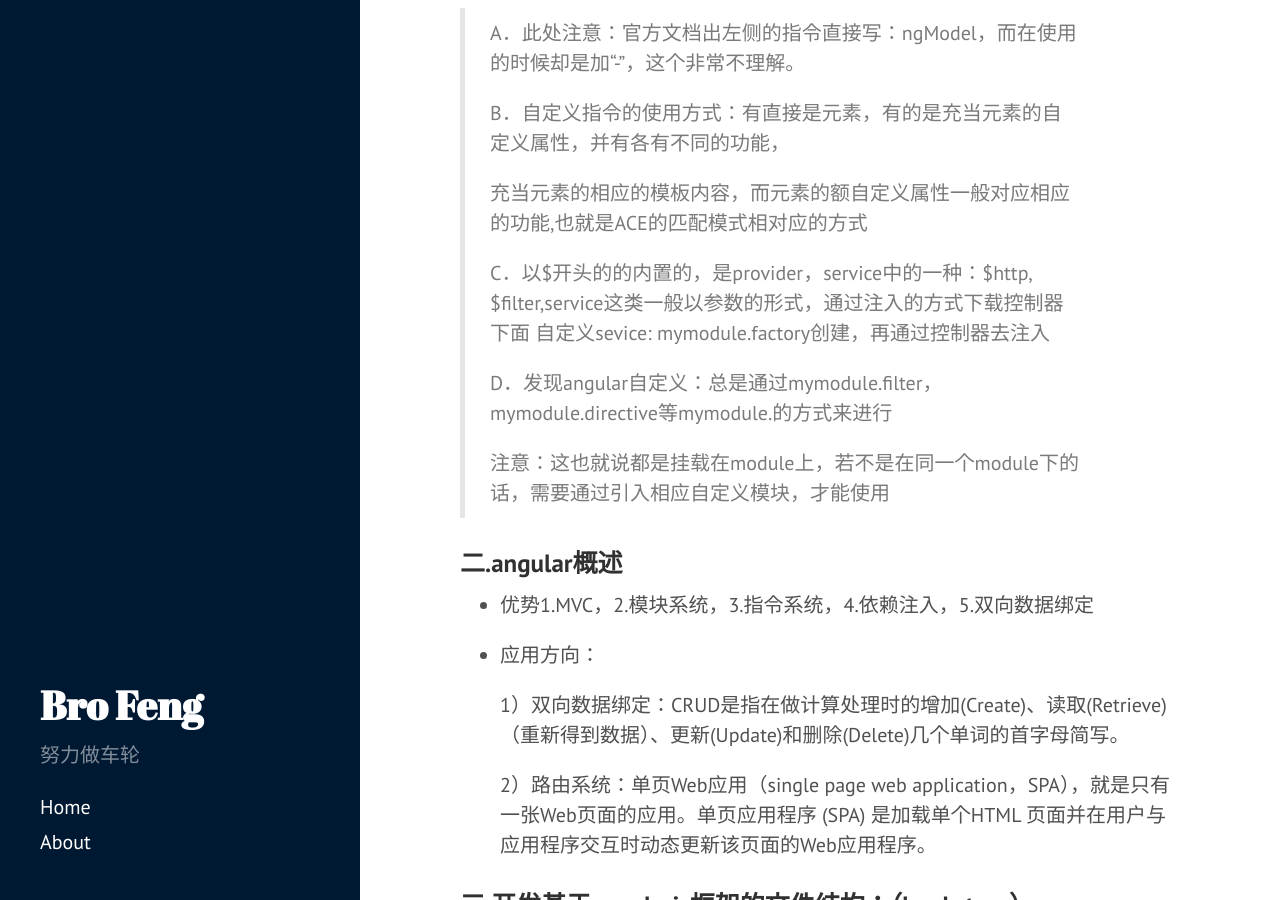
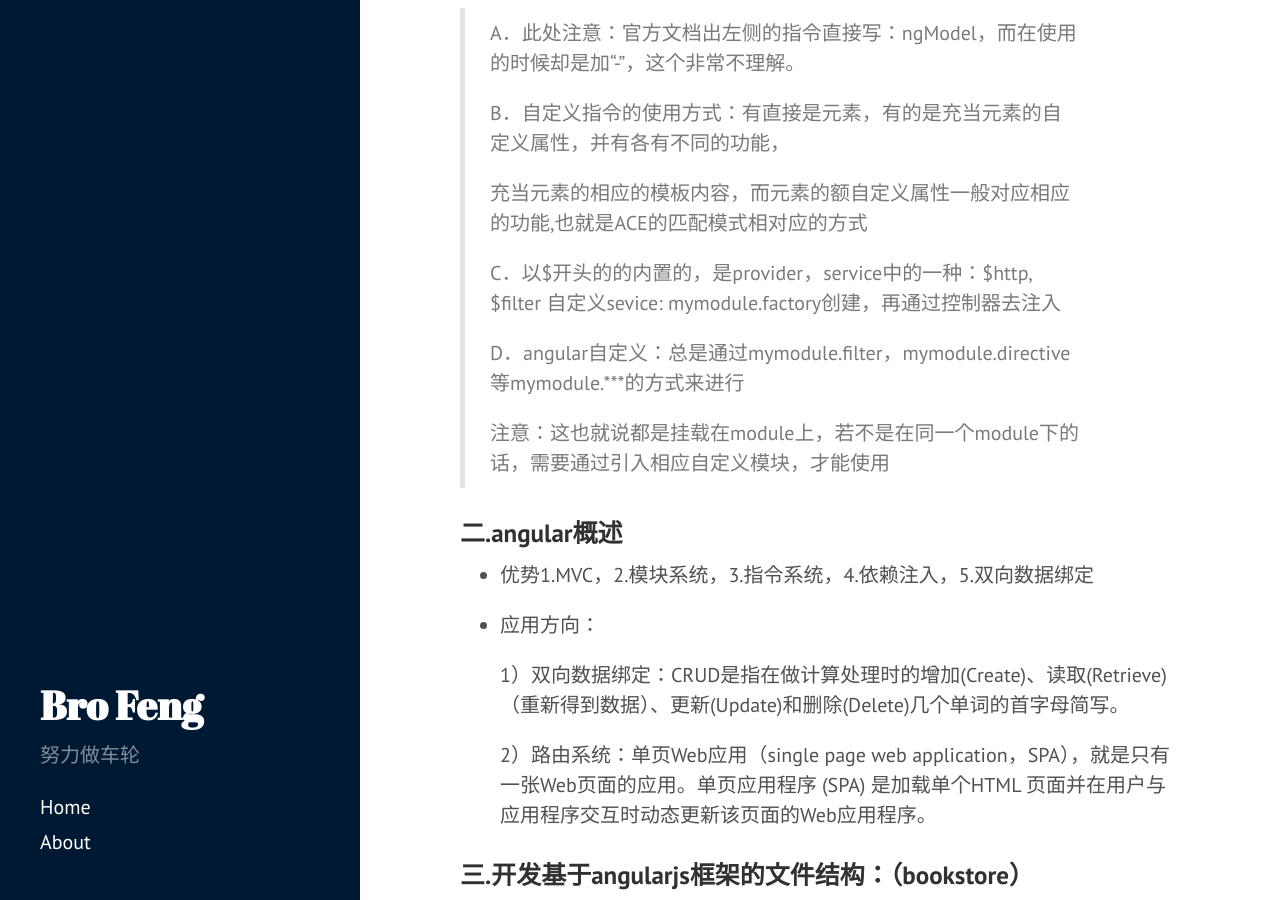
Before and after one commit to fengtaijun0507/fengtaijun0507.github.io, a Jekyll site: the page built from _posts/2016-03-03-angularjs.markdown, in a window 1280 px wide and 900 px high, scrolled down 383 px. Built offline with Jekyll 4.4.1, drawn with Linux system fonts in a browser that asks for light colours.

Commit message:
angularjs2

```diff
--- a/_posts/2016-03-03-angularjs.markdown
+++ b/_posts/2016-03-03-angularjs.markdown
@@ -20,10 +20,10 @@ date:   2016-03-06
 >    充当元素的相应的模板内容，而元素的额自定义属性一般对应相应的功能,也就是ACE的匹配模式相对应的方式
 >
 >
-> C．以$开头的的内置的，是provider，service中的一种：$http, $filter,service这类一般以参数的形式，通过注入的方式下载控制器下面
-> 自定义sevice: mymodule.factory创建，再通过控制器去注入
+> C．以$开头的的内置的，是provider，service中的一种：$http, $filter
+>    自定义sevice: mymodule.factory创建，再通过控制器去注入
 >
-> D．发现angular自定义：总是通过mymodule.filter，mymodule.directive等mymodule.的方式来进行
+> D．angular自定义：总是通过mymodule.filter，mymodule.directive等mymodule.***的方式来进行
 >
 > 注意：这也就说都是挂载在module上，若不是在同一个module下的话，需要通过引入相应自定义模块，才能使用
 >
```
